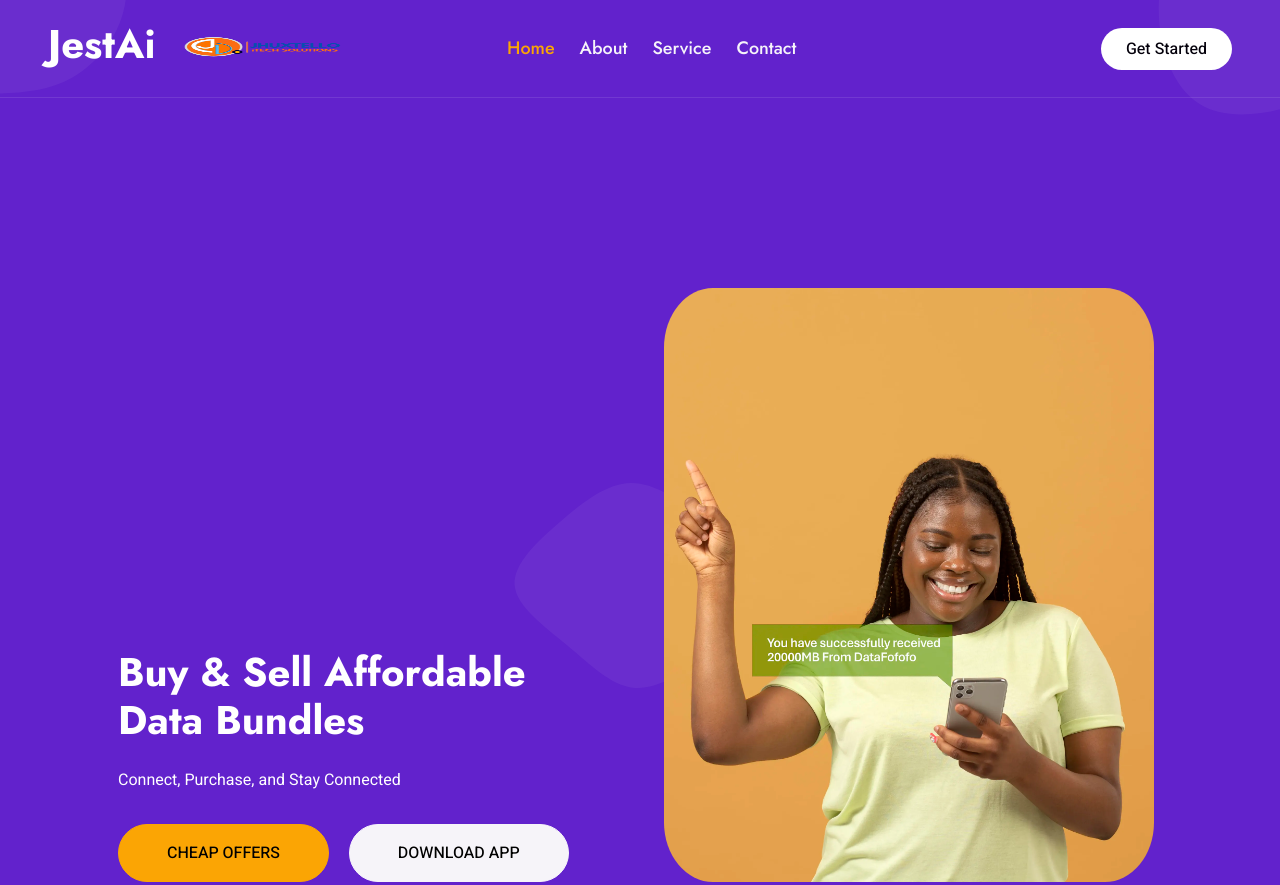
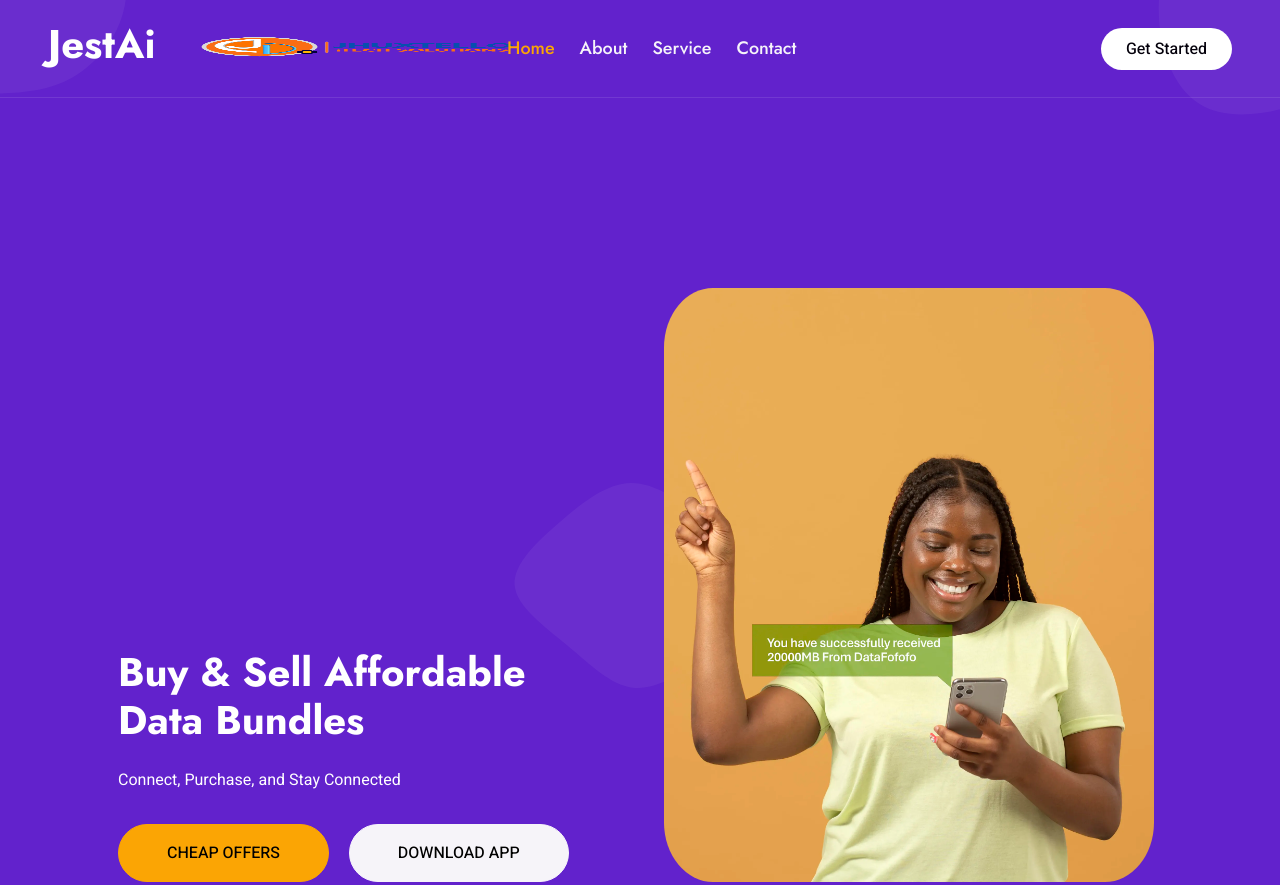
Before and after one commit to Jhuxtelloitech/jest-data-bundles, a plain HTML site: page index.html in a window 1280 px wide. Shown: the top 885 px of the page. Drawn offline with nearby package versions, Linux system fonts and the light colour scheme; a script that the page names is missing.

Commit message:
index.html

```diff
--- a/index.html
+++ b/index.html
@@ -47,7 +47,7 @@
         <div class="container-xxl position-relative p-0">
             <nav class="navbar navbar-expand-lg navbar-light px-4 px-lg-5 py-3 py-lg-0">
                 <a href="" class="navbar-brand p-0">
-                    <h1 class="m-0">JestAi <img src="logo.png" style="height:220%;width:100%" alt="Logo"> </h1>
+                    <h1 class="m-0">JestAi <img src="logo.png" style="height:220%;width:200%" alt="Logo"> </h1>
 
                 </a>
                 <button class="navbar-toggler" type="button" data-bs-toggle="collapse" data-bs-target="#navbarCollapse">
```
